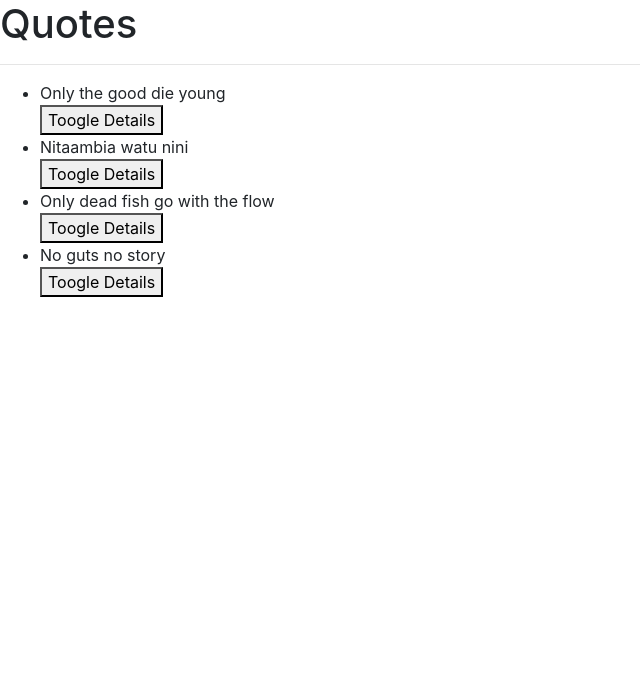
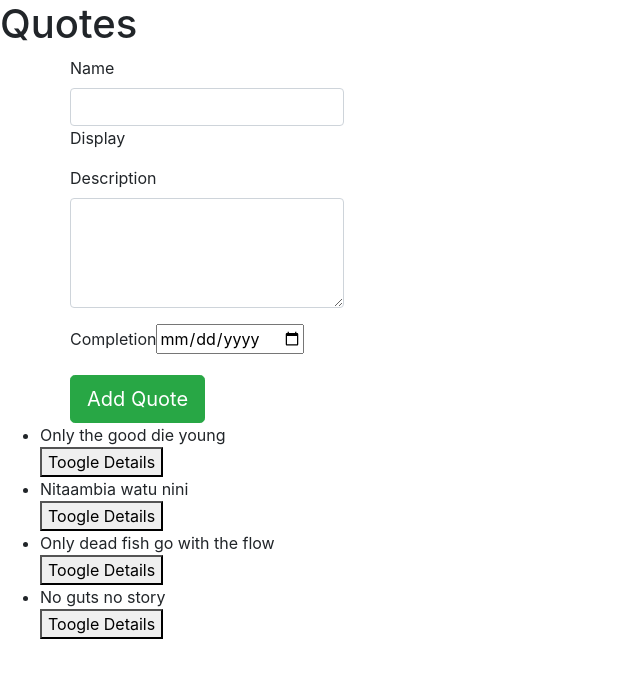
Before and after one commit to chiriket/Quotes, an Angular app: page / in a window 1280 px wide. Shown: the top 678 px of the page, without its empty margins (0-640 px from the left). Built offline with nearby package versions, Linux system fonts and the light colour scheme.

Commit message:
form addition

```diff
--- a/src/app/app.module.ts
+++ b/src/app/app.module.ts
@@ -1,10 +1,12 @@
 import { BrowserModule } from '@angular/platform-browser';
 import { NgModule } from '@angular/core';
+import {FormsModule} from '@angular/forms';
 
 import { AppComponent } from './app.component';
 import { StrikethroughDirective } from './strikethrough.directive';
 import { QuoteComponent } from './quote/quote.component';
 import { QuoteDetailsComponent } from './quote-details/quote-details.component';
+import { QuoteFormComponent } from './quote-form/quote-form.component';
 
 
 @NgModule({
@@ -13,10 +15,12 @@ import { QuoteDetailsComponent } from './quote-details/quote-details.component';
     StrikethroughDirective,
     QuoteComponent,
     QuoteDetailsComponent,
+    QuoteFormComponent,
 
   ],
   imports: [
-    BrowserModule
+    BrowserModule,
+    FormsModule
 
   ],
   providers: [],
--- /dev/null
+++ b/src/app/quote-form/quote-form.component.html
@@ -0,0 +1,26 @@
+<div class="container-fluid">
+  <div class="row">
+      <form #quoteForm='ngForm'>
+          <div class="form-group">
+
+              <label for="name">Name</label>
+              <input type="text" required class="form-control" id="name" [(ngModel)]="newQuote.name" name="name">
+          <!--Testing  to see if we get data-->
+              Display {{newQuote.name}}
+
+          </div>
+          <div class="form-group">
+
+              <label for="description">Description</label>
+              <textarea class="form-control" id="description" rows="4" required></textarea>
+
+          </div>
+          <div class="form-group">
+              <label for="complete">Completion</label>
+              <input type='date' id="complete" required>
+
+          </div>
+          <button type="submit" class="btn btn-success btn-lg">Add Quote</button>
+      </form>
+  </div>
+</div>
--- /dev/null
+++ b/src/app/quote-form/quote-form.component.ts
@@ -0,0 +1,17 @@
+import { Component, OnInit } from '@angular/core';
+import {Quote} from '../quote';
+
+@Component({
+  selector: 'app-quote-form',
+  templateUrl: './quote-form.component.html',
+  styleUrls: ['./quote-form.component.css']
+})
+export class QuoteFormComponent implements OnInit {
+  newQuote=new Quote(0,"","",);
+
+  constructor() { }
+
+  ngOnInit() {
+  }
+
+}
--- a/src/app/quote/quote.component.html
+++ b/src/app/quote/quote.component.html
@@ -1,5 +1,9 @@
 <h1>Quotes</h1>
-<hr>
+<div class="container">
+  <div class="row">
+      <app-quote-form></app-quote-form>
+  </div>
+  </div>
 
 <ul>
   <div *ngFor='let quote of quotes;let i = index'>
```
Also changed, not shown: src/app/quote-form/quote-form.component.css (added), 1 other file (tests, documents, lock files or other folders).
